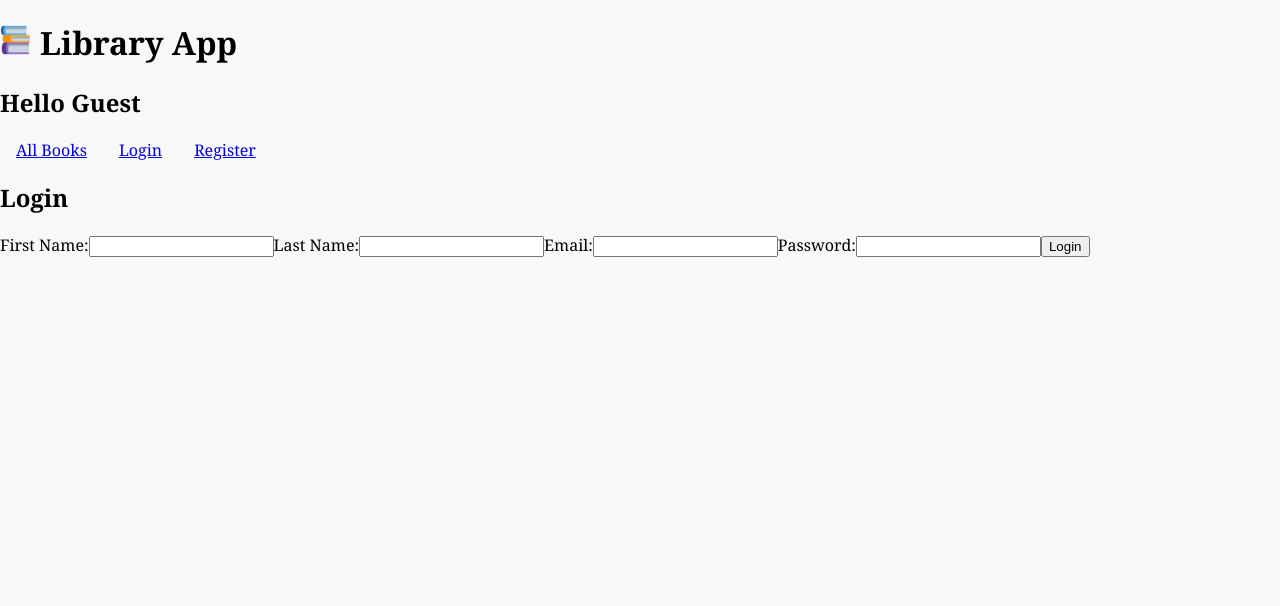
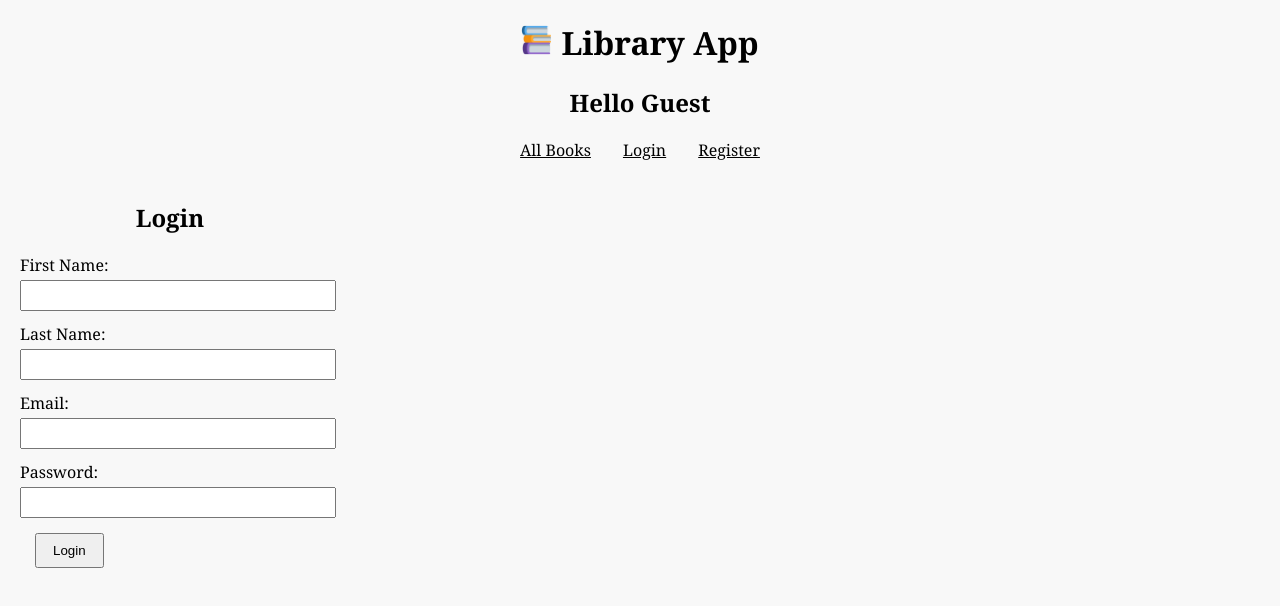
Before and after one commit to alyssaradlauer/alyssa-book-buddy, a React (Vite) app: page /login in a window 1280 px wide. Shown: the top 606 px of the page. Built offline with nearby package versions, Linux system fonts and the light colour scheme; no server answers.

Commit message:
small profile changes, fixed how state updates

```diff
--- a/src/App.css
+++ b/src/App.css
@@ -3,14 +3,13 @@ body {
   background-color: #f8f8f8;
   margin: 0;
   padding: 0;
+  text-align: center;
 }
 
 #logo-image {
   width: 30px;
   margin-right: 10px;
 }
-
-/* Add your own custom styles here */
 
 nav > a {
   margin: 1rem;
@@ -19,3 +18,50 @@ nav > a {
 nav > span > a {
   margin: 1rem;
 }
+
+* {
+  color: black;
+}
+
+.bookLink {
+  text-decoration: none;
+  color: rgb(35, 35, 204);
+  display: block;
+  margin: 8px auto;
+  padding: 10px;
+  width: 60%;
+  border: 1px solid white;
+  border-radius: 6px;
+  font-size: 18px;
+}
+
+.authForm {
+  width: 300px;
+  margin: 0;
+  text-align: left;
+  padding: 20px;
+}
+
+.authForm h2 {
+  text-align: center;
+  margin-bottom: 20px;
+}
+
+.authForm label {
+  display: block;
+  margin-bottom: 12px;
+  font-size: 16px;
+}
+
+.authForm input {
+  width: 100%;
+  padding: 6px;
+  margin-top: 4px;
+}
+
+.authForm button {
+  display: block;
+  margin: 15px;
+  padding: 8px 16px;
+  cursor: pointer;
+}
--- a/src/App.jsx
+++ b/src/App.jsx
@@ -43,7 +43,7 @@ function App() {
         <img id="logo-image" src="books.png" />
         Library App
       </h1>
-      <h2>Hello {user.username ? user.username : "Guest"}</h2>
+      <h2>Hello {user.firstname ? user.firstname : "Guest"}</h2>
 
       <Routes>
         <Route element={<Layout user={user} setUser={setUser} />}>
--- a/src/Auth/LoginForm.jsx
+++ b/src/Auth/LoginForm.jsx
@@ -29,15 +29,15 @@ const LoginForm = ({ authenticate }) => {
     }
   };
   return (
-    <form action={login}>
+    <form action={login} className="authForm">
       <h2>Login</h2>
       <label>
         First Name:
-        <input type="text" name="first name" />
+        <input type="text" name="firstname" />
       </label>
       <label>
         Last Name:
-        <input type="text" name="last name" />
+        <input type="text" name="lastname" />
       </label>
       <label>
         Email:
--- a/src/Auth/Profile.jsx
+++ b/src/Auth/Profile.jsx
@@ -1,5 +1,35 @@
 import axios from "axios";
-const Profile = ({ user }) => {
+const Profile = ({ user, authenticate }) => {
+  const returnBook = async (reservationId) => {
+    const token = window.localStorage.getItem("token");
+    if (!token) {
+      alert("Please log in");
+      return;
+    }
+    try {
+      await axios.delete(
+        `https://fsa-book-buddy-b6e748d1380d.herokuapp.com/api/reservations/${reservationId}`,
+        {
+          headers: {
+            Authorization: `Bearer ${token}`,
+          },
+        }
+      );
+
+      setUser({
+        ...user,
+        reservations: user.reservations.filter(
+          (reservation) => reservation.id !== reservationId
+        ),
+      });
+
+      alert("Book returned!");
+    } catch (error) {
+      console.error(error);
+      alert("could not return book");
+    }
+  };
+
   return (
     <div>
       <h2>My Profile:</h2>
@@ -11,9 +41,16 @@ const Profile = ({ user }) => {
 
       <h3>My Reserved Books:</h3>
       {user.reservations && user.reservations.length ? (
-        user.reservations.map((book) => (
-          <div key={book.id}>
-            <p>{book.title}</p>
+        user.reservations.map((reservation) => (
+          <div key={reservation.id}>
+            <p>{reservation.title}</p>
+            <button
+              onClick={() => {
+                returnBook(reservation.id);
+              }}
+            >
+              Return Book
+            </button>
           </div>
         ))
       ) : (
--- a/src/Auth/RegisterForm.jsx
+++ b/src/Auth/RegisterForm.jsx
@@ -26,15 +26,15 @@ const RegisterForm = ({ setView }) => {
     }
   };
   return (
-    <form action={register}>
+    <form action={register} className="authForm">
       <h2>Register</h2>
       <label>
         First Name:
-        <input type="text" name="first name" />
+        <input type="text" name="firstname" />
       </label>
       <label>
         Last Name:
-        <input type="text" name="last name" />
+        <input type="text" name="lastname" />
       </label>
       <label>
         Email:
--- a/src/Books/Books.jsx
+++ b/src/Books/Books.jsx
@@ -9,7 +9,9 @@ const Books = ({}) => {
         return (
           <div key={book.id}>
             <h2>
-              <Link to={`/books/${book.id}`}>{book.title}</Link>
+              <Link className="bookLink" to={`/books/${book.id}`}>
+                {book.title}
+              </Link>
             </h2>
           </div>
         );
--- a/src/Books/SingleBook.jsx
+++ b/src/Books/SingleBook.jsx
@@ -40,10 +40,6 @@ const SingleBook = ({ user, authenticate }) => {
       );
       console.log("Reservation created:", data);
 
-      if (authenticate) {
-        await authenticate();
-      }
-
       setBook({ ...book, available: false });
 
       alert("Book reserved!");
--- a/src/NavBar.jsx
+++ b/src/NavBar.jsx
@@ -3,10 +3,7 @@ import { NavLink, useNavigate } from "react-router";
 const NavBar = ({ user, setUser }) => {
   const { setBook } = useBooks();
   const navigate = useNavigate();
-  //   const forceToBooks = () => {
-  //     setBook({});
-  //     setView("allBooks");
-  //   };
+
   const logout = () => {
     window.localStorage.removeItem("token");
     setUser({});
```
